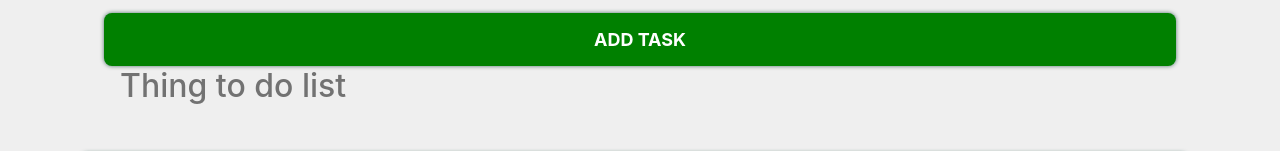
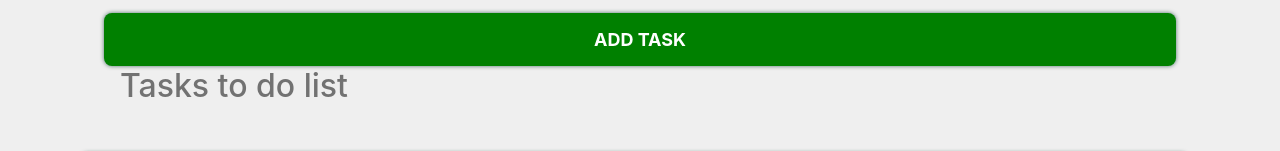
Before and after one commit to shakes224/To-do-App, a plain HTML site: page public/index.html in a window 1280 px wide. Shown: the part 405-556 px from the top of the page. Drawn offline with Linux system fonts and the light colour scheme.

Commit message:
final
commit

```diff
--- a/public/index.html
+++ b/public/index.html
@@ -7,6 +7,7 @@
         <title>To-Do App Resubmition</title>
         <meta name="description" content="">
         <meta name="viewport" content="width=device-width, initial-scale=1">
+        <!-- CSS-->
         <link rel="stylesheet" href="/src/css/stylesheet.css">
     </head>
     <body>
@@ -20,7 +21,7 @@
             </section>
 
             <section class="todoList">
-                <h2>Thing to do list</h2>
+                <h2>Tasks to do list</h2>
                 <div class="list" id="todoList"></div>
             </section>
 
```
